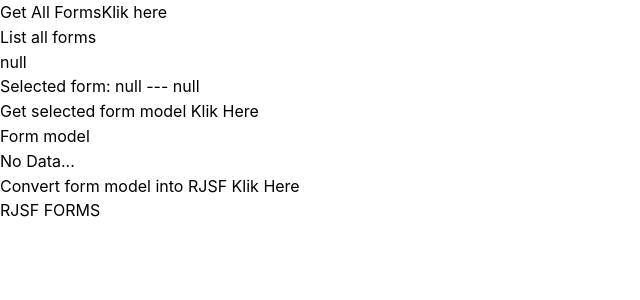
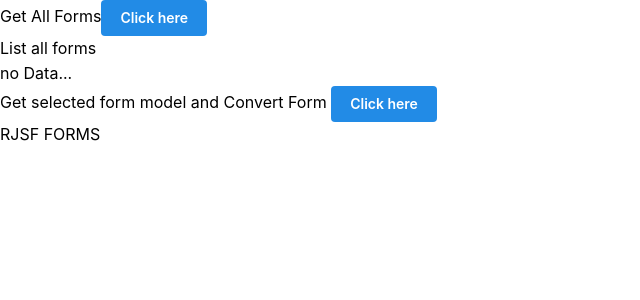
Before and after one commit to satriokw/formulario, a React (Vite) app: page /form in a window 1280 px wide. Shown: the top 300 px of the page, without its empty margins (0-640 px from the left). Built offline with nearby package versions, Linux system fonts and the light colour scheme.

Commit message:
form page

```diff
--- a/src/routes/form.jsx
+++ b/src/routes/form.jsx
@@ -7,19 +7,16 @@
 import data from "../data.json";
 import modelForm from "../data-oss-2.json";
 import { createFileRoute } from "@tanstack/react-router";
+import { Button, Select } from "@mantine/core";
+import { useMemo } from "react";
 
 function FormPage() {
   const [allFormData, setAllFormData] = useState(null);
-  const [selectedForm, setSelectedForm] = useState({ name: null, id: null });
-  const [isGetFormDataClicked, setIsGetFormDataClicked] = useState(false);
   const [isConvertForm, setIsConvertForm] = useState(false);
   const [schema, setSchema] = useState({});
   const [uiSchema, setUiSchema] = useState({});
   function getData() {
     setAllFormData(data);
-  }
-  function selectForm(value) {
-    setSelectedForm(value);
   }
 
   function convertDataSchema() {
@@ -30,71 +27,42 @@
 
   const log = (type) => console.log.bind(console, type);
 
+  // console.log(allFormData);
+
+  const formDatas = useMemo(
+    () =>
+      data.data.map((item) => ({
+        value: item.id,
+        label: item.name,
+        key: item.id,
+      })),
+    [data]
+  );
+
   return (
     <div className="p-8">
       <div className="mb-8">
         <span>Get All Forms</span>
-        <button
-          className="ml-4 p-2 border border-black bg-slate-300"
-          onClick={() => getData()}
-        >
-          Klik here
-        </button>
+        <Button className="ml-4" onClick={() => getData()}>
+          Click here
+        </Button>
       </div>
       <div className="mb-8 border border-black p-4">
         <p className="mb-4 text-2xl">List all forms</p>
-        <ul>
         {allFormData === null ? (
-            <li>null</li>
+          <span>no Data...</span>
         ) : (
-            allFormData.data.map((item) => (
-              <li
-                key={item.id}
-                className="mb-4 hover:bg-blue-400"
-                onClick={() => selectForm({ name: item.name, id: item.id })}
-              >
-                Name: {item.name}
-                <ul>
-                  <li>Key: {item.key}</li>
-                  <li>Id: {item.id}</li>
-                  <li>Version: {item.version}</li>
-                </ul>
-              </li>
-            ))
+          <Select data={formDatas} />
         )}
-        </ul>
       </div>
       <p className="mb-4">
-        Selected form:{" "}
-        <span>{`${selectedForm.name} --- ${selectedForm.id}`}</span>
-      </p>
-      <p className="mb-4">
-        Get selected form model{" "}
-        <button
-          className="ml-4 p-2 border border-black bg-slate-300"
-          onClick={() => setIsGetFormDataClicked(!isGetFormDataClicked)}
-        >
-          Klik Here
-        </button>
-      </p>
-      <p className="mb-4">Form model</p>
-      <div className="mb-8 border border-black p-4">
-        {isGetFormDataClicked ? (
-          <pre>{JSON.stringify(modelForm, null, 2)}</pre>
-        ) : (
-          <>No Data...</>
-        )}
-      </div>
-      <p className="mb-8">
-        Convert form model into RJSF{" "}
-        <button
-          className="ml-4 p-2 border border-black bg-slate-300"
-          onClick={() => convertDataSchema()}
-        >
-          Klik Here
-        </button>
+        Get selected form model and Convert Form{" "}
+        <Button className="ml-4" onClick={() => convertDataSchema()}>
+          Click here
+        </Button>
       </p>
       <p className="mb-4">RJSF FORMS</p>
+      <div className="border border-slate-500 p-4">
         {isConvertForm ? (
           <Form
             schema={schema}
@@ -106,6 +74,7 @@
           />
         ) : null}
       </div>
+    </div>
   );
 }
 
```
Lines whose indentation alone changed are shown as unchanged.
